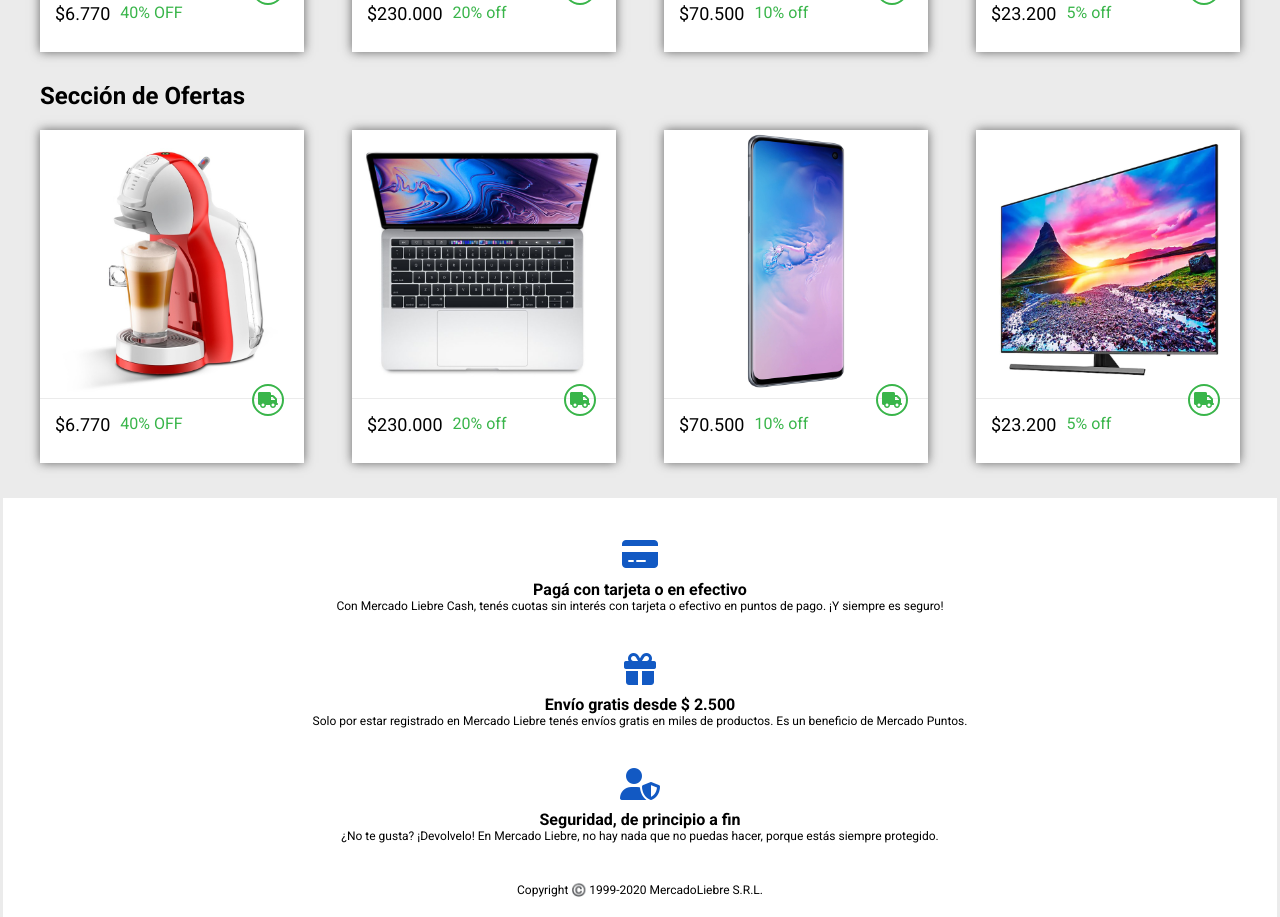
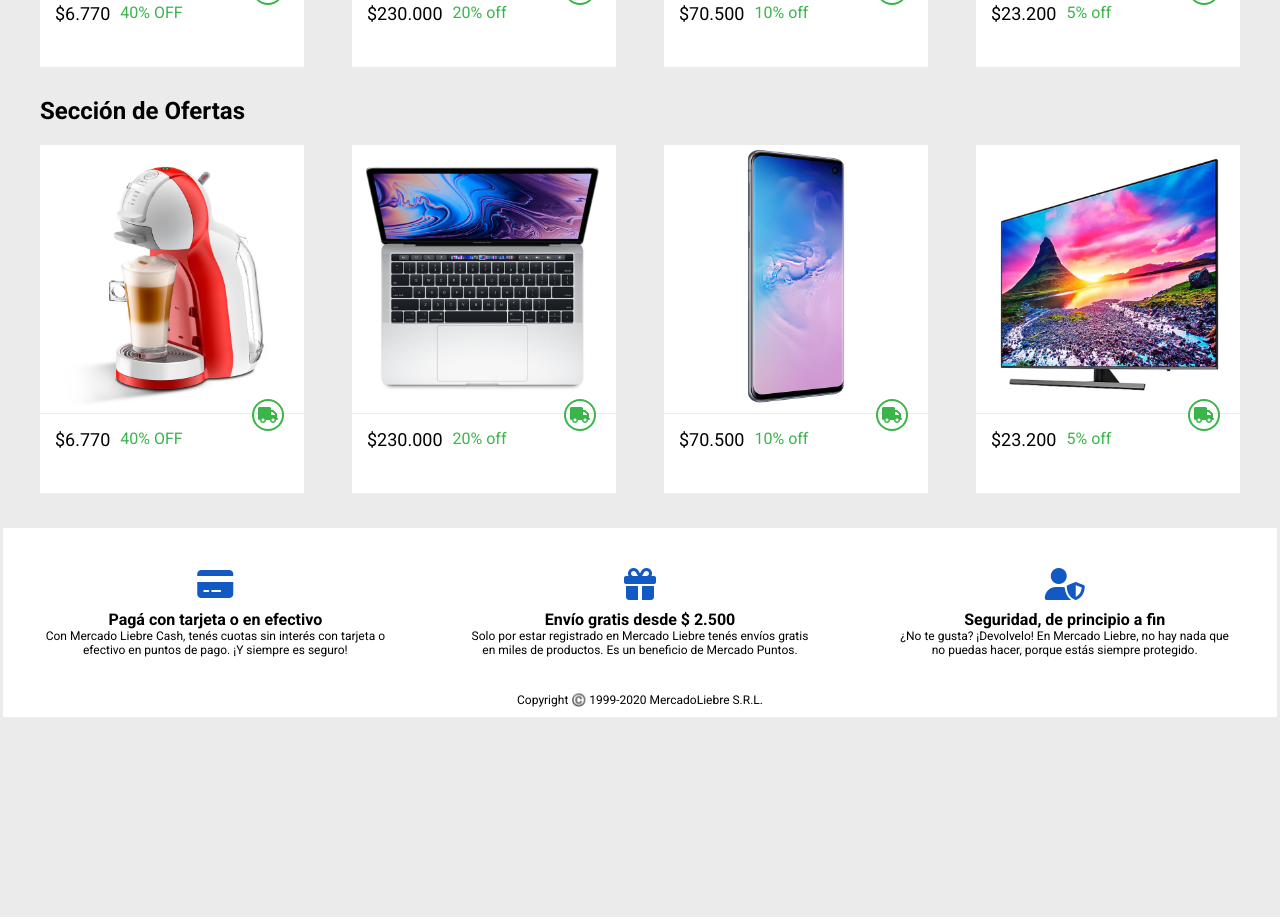
Before and after one commit to hernan066/mercado-liebre, a website: page views/home.html in a window 1280 px wide. Shown: the part 803-1720 px from the top of the page. After the commit the page ends 1525 px from the top, so only its background shows below. Drawn offline with Linux system fonts and the light colour scheme; files that its build step writes are made by us from their sources; files whose address does not match are found by name.

Commit message:
Add animations

```diff
--- a/public/css/footer.css
+++ b/public/css/footer.css
@@ -9,9 +9,25 @@
 .home__footer__section{
     margin-bottom: 40px;
     padding: 0 30px;
+    max-width: 400px;
 }
 .home__footer__section i{
     color: var(--color-celeste);
     font-size: 2rem;
     margin-bottom: 10px;
+    transition: all 0.4s ease;
 }
+.home__footer__section i:hover{
+    color: var(--color-verde);
+}
+@media screen and (min-width: 1024px){
+    .home__footer__container{
+        display: flex;
+        justify-content: space-around;
+        position: relative;
+    }
+    .home__footer__copyright{
+        position: absolute;
+        bottom: 10px;
+    }
+}
--- a/public/css/general.css
+++ b/public/css/general.css
@@ -21,7 +21,7 @@
   --font-size-titulos: 24px;
   --font-size-precios: 18px;
   --font-size-descuentos: 16px;
-  --font-size-descripciones: 16px;
+  --font-size-descripciones: 17px;
 }
 body {
   font-family: var(--font-general);
@@ -50,6 +50,7 @@ a {
 }
 .descripcion {
   font-size: var(--font-size-descripciones);
+  color: var(--color-gris-oscuro);
 }
 
 /* modificadores de posicion */
--- a/public/css/login.css
+++ b/public/css/login.css
@@ -35,6 +35,12 @@ background-color: rgba(219, 219, 219, 0.233);
   border: none;
   background-color: var(--color-celeste);
   color: var(--color-gris-claro);
+  transition: all 0.4s ease;
+}
+.form__container form button:hover {
+  background-color: #0022AA;
+  cursor: pointer;
+
 }
 @media screen and (min-width: 768px) {
   .form__container {
--- a/public/css/main.css
+++ b/public/css/main.css
@@ -15,6 +15,15 @@
   margin-bottom: 10px;
   padding: 4% 2%;
   display: flex;
+}
+.home__main__product__cards{
+
+  display: flex;
+  flex-wrap: wrap;
+  gap: 20px;
+  justify-content: space-between;
+  align-items: flex-start;
+
 }
 
 .home__main__product__card {
@@ -48,7 +57,34 @@
   top: -15px;
   right: 20px;
 }
+.home__main__product__card__envios.center{
+  transition: all 0.8s ease;
+}
+.home__main__product__card__envios.center:hover{
+  transform: rotate(360deg);
+}
+.home__main__product__card {
+  transition: all 0.4s ease;
+  position: relative;
+  padding-bottom: 15px;
+  overflow: hidden;
 
+}
+ .home__main__product__card:hover {
+  box-shadow: 0px 0px 10px rgb(185, 185, 185);
+  transform: scale(1.05);
+
+}
+ .home__main__product__card:hover .descripcion{
+  transform: translateY(-60px);
+
+
+}
+.home__main__product__card .descripcion{
+  position: absolute;
+  bottom: -60px;
+  transition: all 0.4s ease;
+}
 
 @media screen and (min-width: 768px) {
   .home__main__container {
@@ -59,18 +95,15 @@
   .home__main__section__banner{
     display: block;
   }
-  .home__main__product__card {
-    box-shadow: 0px 0px 10px rgb(100, 100, 100);
-  }
-  .home__main__product__card .descripcion{
-    display: none;
-  }
+
   .home__main__product__cards{
     margin: 0 40px;
     display: flex;
     flex-wrap: wrap;
     gap: 20px;
     justify-content: space-between;
+    align-items: flex-start;
+
   }
   .home__main__product__card {
    max-width: 44%;
--- a/public/css/register.css
+++ b/public/css/register.css
@@ -69,8 +69,22 @@
 .jc-sb {
   justify-content: space-between;
 }
+
+#register__enviar{
+  transition: all 0.4s ease;
+}
+#register__enviar:hover{
+  background-color:#0022AA;
+  cursor: pointer;
+}
+
 #register__borrar {
   background-color: rgb(174, 23, 23);
+  transition: all 0.4s ease;
+}
+#register__borrar:hover {
+  background-color: rgb(140, 11, 11);
+  cursor: pointer;
 }
 @media screen and (min-width: 768px) {
   .register__form__container {
```
Also changed, not shown: views/register.html (+1 -1 lines), README.md.
